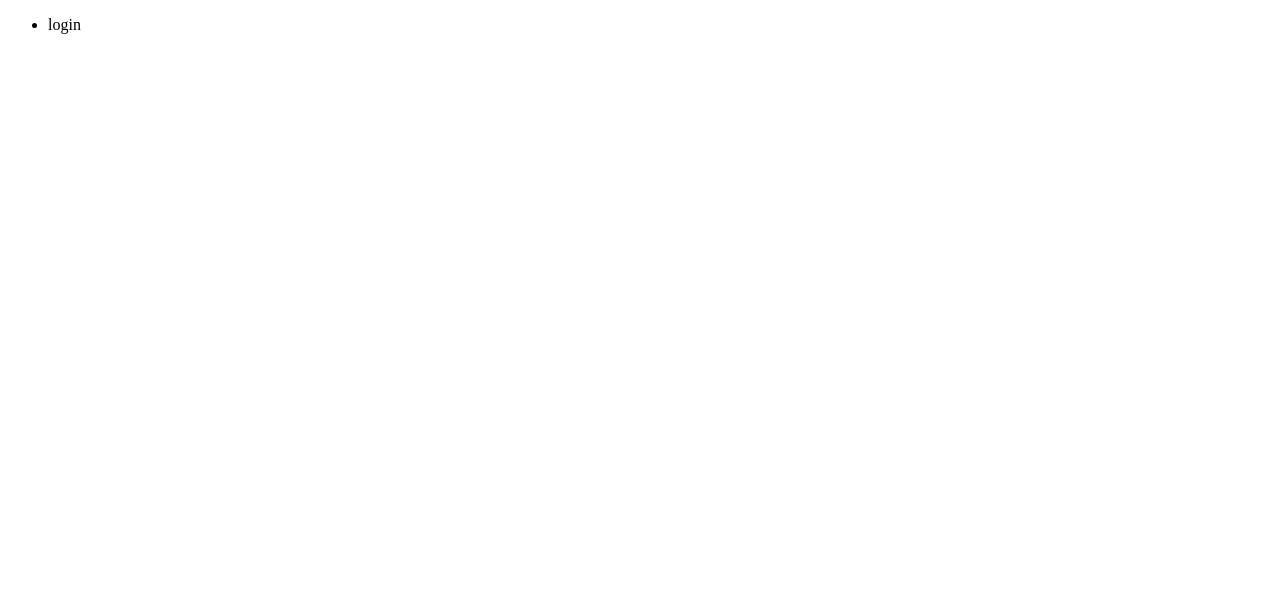
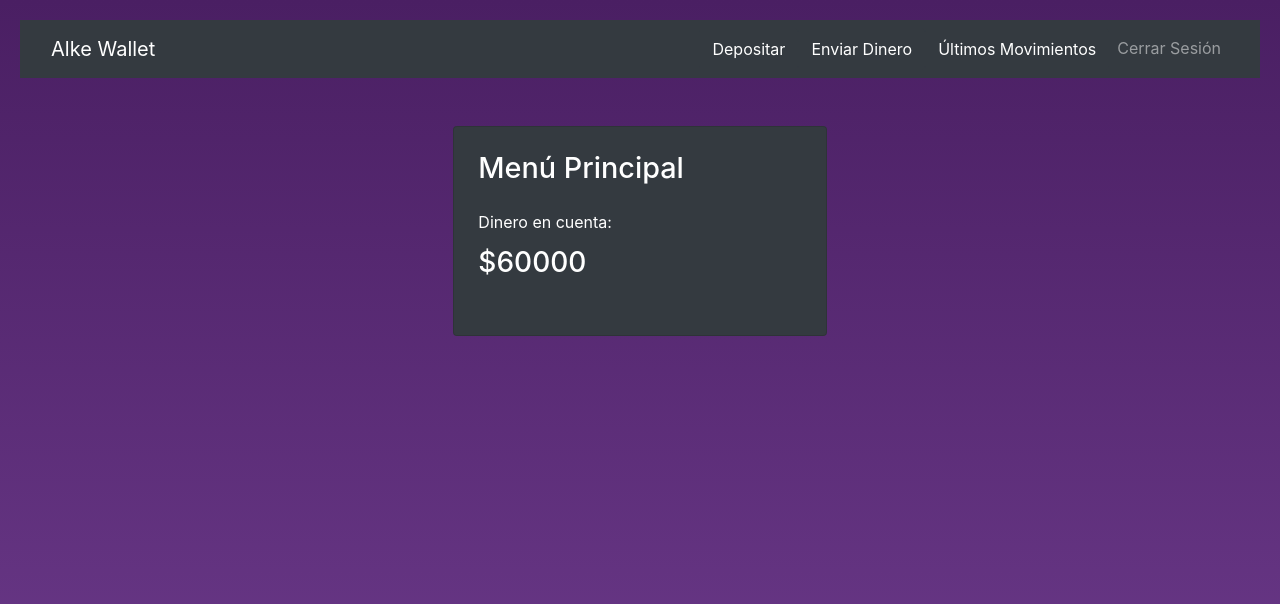
Before and after one commit to RValenzuelaC/alke-wallet, a plain HTML site: page menu/menu.html in a window 1280 px wide. Drawn offline with nearby package versions, Linux system fonts and the light colour scheme.

Commit message:
cambios al menu + funcionalidad navbar

```diff
--- a/assets/css/style.css
+++ b/assets/css/style.css
@@ -6,7 +6,7 @@ body {
 	padding: 20px;
 	background: #f5f7fa;
 	/* background: linear-gradient(180deg, #1f1a25 0%, #5f5480 50%, #6d3b8c 100%); */
-	/* background: linear-gradient(180deg, #4a1f63 0%, #6d3b8c 100%); */
+	background: linear-gradient(180deg, #4a1f63 0%, #6d3b8c 100%);
 	min-height: 100vh;
 	margin: 0;
 }
--- a/menu/menu.html
+++ b/menu/menu.html
@@ -1,14 +1,75 @@
 <!doctype html>
-<html lang="en">
+<html>
 	<head>
-		<meta charset="UTF-8" />
-		<meta name="viewport" content="width=device-width, initial-scale=1.0" />
-		<title>menu</title>
+		<title>Wallet - Menú Principal</title>
+		<link
+			rel="stylesheet"
+			href="https://maxcdn.bootstrapcdn.com/bootstrap/4.0.0/css/bootstrap.min.css"
+		/>
+		<link rel="stylesheet" href="../assets/css/style.css" />
 	</head>
-	<nav>
-		<ul>
-			<li>login</li>
-		</ul>
-	</nav>
-	<body></body>
+	<body>
+		<nav class="navbar navbar-expand-lg navbar-dark bg-dark">
+			<div class="container-fluid">
+				<a class="navbar-brand" href="#">Alke Wallet</a>
+				<button
+					class="navbar-toggler"
+					type="button"
+					data-bs-toggle="collapse"
+					data-bs-target="#navbarNav"
+				>
+					<span class="navbar-toggler-icon"></span>
+				</button>
+				<div
+					class="collapse navbar-collapse justify-content-end"
+					id="navbarNav"
+				>
+					<ul class="navbar-nav">
+						<li class="nav-item">
+							<a
+								href="../movimientos-dinero/deposit.html"
+								class="btn btn-dark w-100 py-2"
+								>Depositar</a
+							>
+						</li>
+						<li class="nav-item">
+							<a
+								href="../movimientos-dinero/sendmoney.html"
+								class="btn btn-dark w-100 py-2"
+								>Enviar Dinero</a
+							>
+						</li>
+						<li class="nav-item">
+							<a
+								href="../movimientos-dinero/transactions.html"
+								class="btn btn-dark w-100 py-2"
+								>Últimos Movimientos</a
+							>
+						</li>
+
+						<li class="nav-item">
+							<a class="nav-link" href="../login/login.html">Cerrar Sesión</a>
+						</li>
+					</ul>
+				</div>
+			</div>
+		</nav>
+
+		<div
+			class="container-fluid d-flex align-items-center justify-content-center mt-5"
+		>
+			<div class="col-12 col-lg-5 col-xl-4 d-flex justify-content-center">
+				<div class="card card-login bg-dark text-white p-4 shadow-lg w-100">
+					<h1 class="h1-login mb-4">Menú Principal</h1>
+
+					<div class="form-group mb-4">
+						<label for="balance">Dinero en cuenta:</label>
+						<h3 id="balance" class="mt-1">$60000</h3>
+					</div>
+
+					<div class="d-flex flex-column gap-3"></div>
+				</div>
+			</div>
+		</div>
+	</body>
 </html>
```
